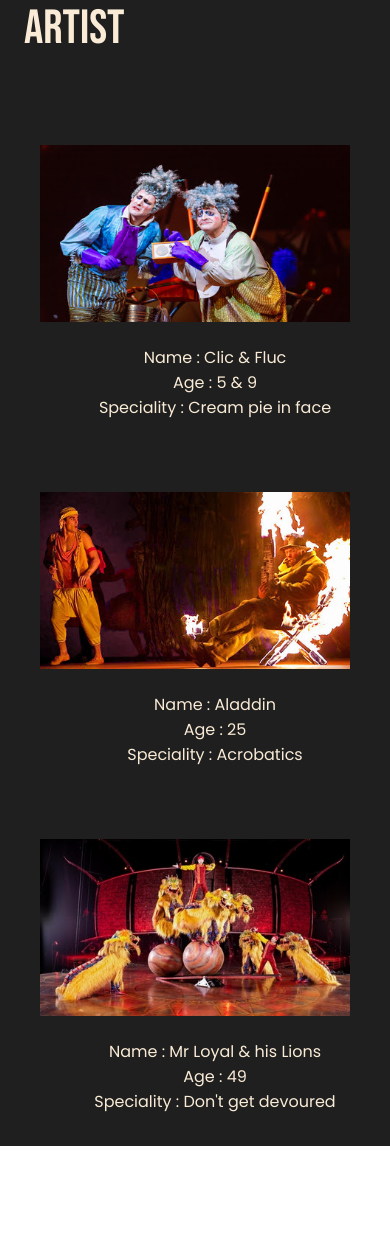
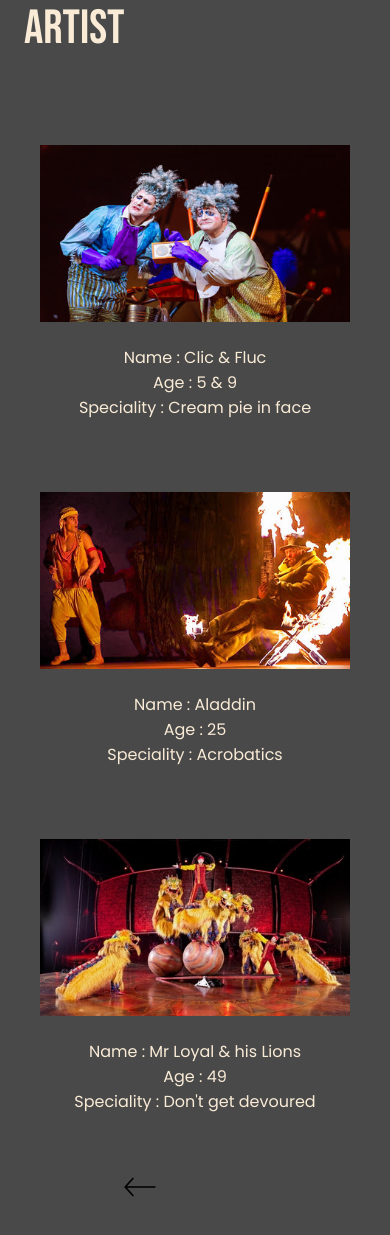
Before and after one commit to XeniaR1S/WildCircus, a React (Create React App) app in the folder wildcircus/: page /artist in a window 390 px wide. Before the commit the page ends 1146 px from the top, so only its background shows below. Built offline with nearby package versions, Linux system fonts and the light colour scheme.

Commit message:
Add back arrow and begin interger in the components

```diff
--- a/wildcircus/src/App.css
+++ b/wildcircus/src/App.css
@@ -14,6 +14,10 @@
 @media screen and (max-width: 767px) {
   .figure-logo > img {
     width: 80%;
+  }
+
+  .home > a {
+    border-bottom: 0.1em solid antiquewhite ;
   }
 }
 
@@ -77,7 +81,7 @@
 
 .artist {
   width: 100%;
-  background-color: rgb(30, 31, 30);
+  background-color: rgb(72, 73, 72);
   display: flex;
   flex-direction: column;
   text-align: center;
@@ -103,7 +107,13 @@
   list-style-type:none;
 }
 
+.artist-card > ul {
+  padding: 0;
+}
 
+.artist > .arrow-back {
+  display: flex;
+}
 
 /* -------------------- CONTACT --------------------*/
 
@@ -126,8 +136,8 @@
 
 .content-contact{
   width: 100%;
-  height: 100vh;
-  background-color: rgb(30, 31, 30);
+  height: 100%;
+  background-color: rgb(72, 73, 72);
   color: antiquewhite;
   font-family: 'Bebas Neue', cursive;
   font-size: 3em;
@@ -173,10 +183,35 @@
   list-style-type:none;
 }
 
+.contact > figure {
+  margin: 0;
+}
 
+/* -------------------- BACK ARROW --------------------*/
 
+@media screen and (max-width: 767px) {
+  .arrow-back {
+    margin: 0;
+  }
 
+  .arrow-back > figure{
+    margin: 0;
+    padding: 0;
+  }
 
+  .figure-arrow-back > img {
+    width: 25%;
+  }
+
+  .figure-arrow-back > a {
+    margin: 0;
+    padding: 0;
+  }
+
+  .head-contact {
+    display: flex;
+  }
+}
 
 
 /* -------------------- PRICES --------------------*/
--- a/wildcircus/src/components/Artist.jsx
+++ b/wildcircus/src/components/Artist.jsx
@@ -1,4 +1,5 @@
 import React from 'react';
+import BackArrow from './BackArrow'
 
 import ClicFluc from '../img/laugh.jpg'
 import Aladdin from '../img/dream.jpg'
@@ -44,6 +45,7 @@ class Artist extends React.Component {
             <li>Speciality : Don't get devoured</li>
           </ul>
         </div>
+        <BackArrow/>
       </div>
     );
   }
--- /dev/null
+++ b/wildcircus/src/components/BackArrow.jsx
@@ -0,0 +1,21 @@
+import React from 'react';
+import { Link } from 'react-router-dom'
+
+import Arrow from '../img/arrow-back.png'
+import '../App.css';
+
+class BackArrow extends React.Component {
+  render() {
+    return (
+      <div className="arrow-back">
+        <Link to="/">
+          <figure className='figure-arrow-back'>
+            <img className='img-arrow-back' src={Arrow} alt='Back arrow'/>
+          </figure>
+        </Link>
+      </div>
+    );
+  }
+}
+
+export default BackArrow;
--- a/wildcircus/src/components/Contact.jsx
+++ b/wildcircus/src/components/Contact.jsx
@@ -1,11 +1,15 @@
 import React from 'react';
 import '../App.css';
+import BackArrow from './BackArrow';
 
 class Contact extends React.Component {
   render() {
     return (
       <div className='content-contact'>
-        <p className='contact-title'>CONTACT</p>
+        <div className='head-contact'>
+
+          <p className='contact-title'>CONTACT</p>
+        </div>
         <div className="contact">
           <div className='contact-author'>
             <ul>
@@ -29,8 +33,8 @@ class Contact extends React.Component {
               <li>06.58.30.24.94</li>
             </ul>
           </div>
-
         </div>
+        <BackArrow/>
       </div>
     );
   }
```
Also changed, not shown: 1 other file (tests, documents, lock files or other folders).
